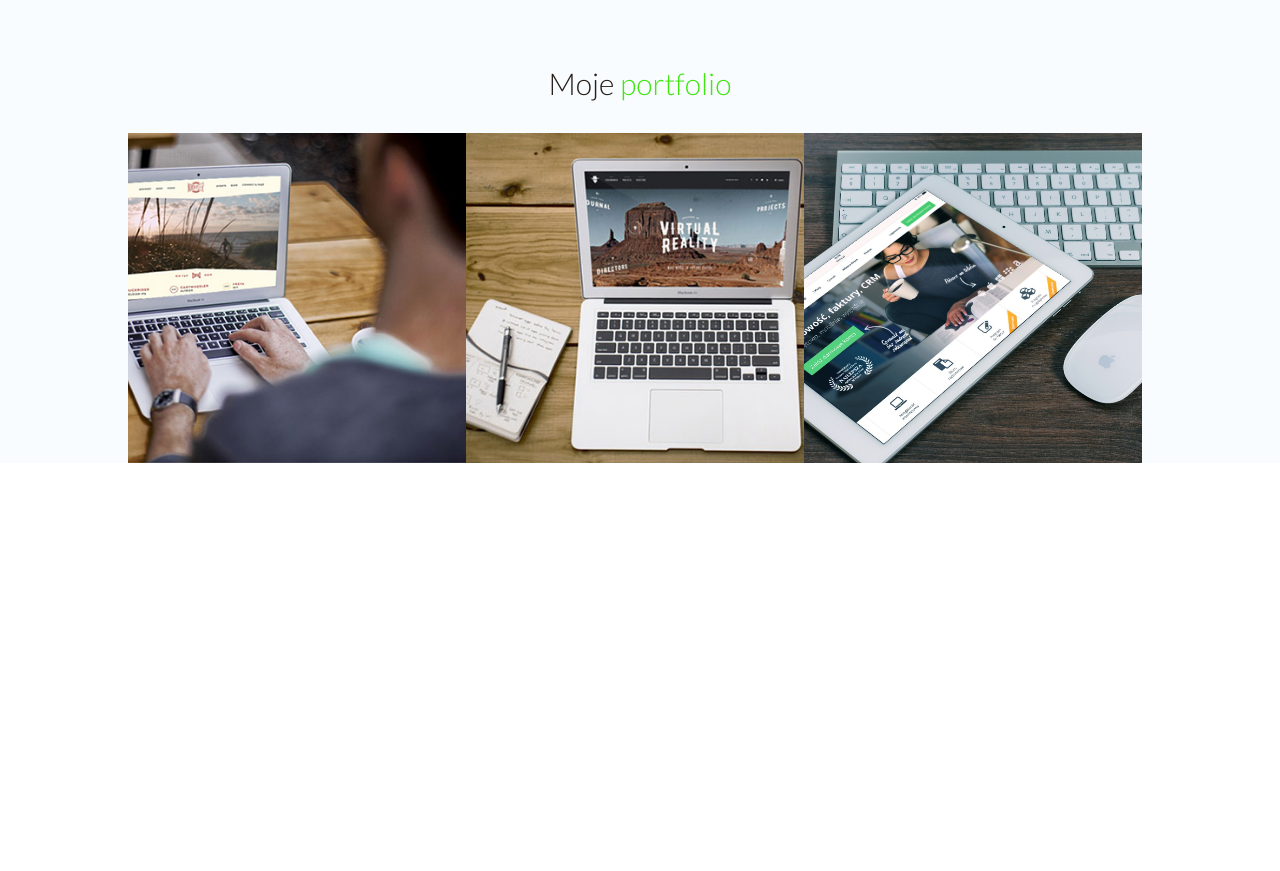
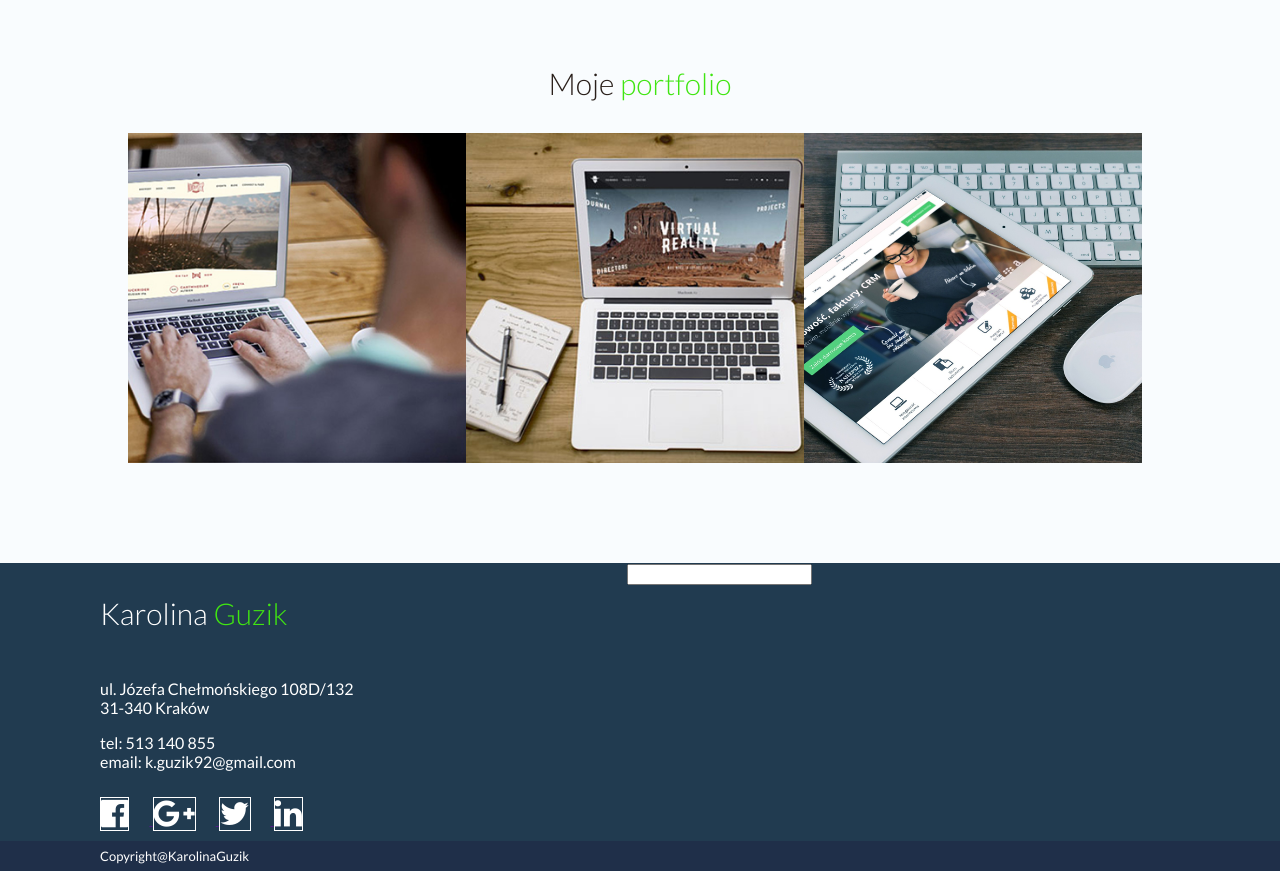
Before and after one commit to kagggie/portfolio, a plain HTML site: page index.html in a window 1280 px wide. Shown: the part 1831-2702 px from the top of the page. Before the commit the page ends 2304 px from the top, so only its background shows below. Drawn offline with Linux system fonts and the light colour scheme.

Commit message:
prawie koniec

```diff
--- a/css/style.css
+++ b/css/style.css
@@ -96,7 +96,7 @@ body {
     width: 49%;
     text-align: center;
     display: inline-block;
-    margin: auto;
+    margin: 0;
     float: left;
     padding-bottom: 80px;
 }
@@ -110,7 +110,7 @@ body {
 #about p {
     display: inline-block;
     width: 49%;
-    margin: auto;
+    margin: 0;
 }
 
 #clear {
@@ -149,6 +149,7 @@ body {
 #portfolio {
     text-align: center;
     background-color: #f9fcfe;
+    padding-bottom: 100px;
 }
 
 #portfolio h2 {
@@ -174,7 +175,6 @@ body {
     background-repeat: no-repeat;
     background-size: cover;
     float: left;
-    position: relative;
 }
 
 #portfolio-img2 {
@@ -186,7 +186,6 @@ body {
     background-repeat: no-repeat;
     background-size: cover;
     float: left;
-    position: relative;
 }
 
 #portfolio-img3 {
@@ -198,26 +197,87 @@ body {
     background-repeat: no-repeat;
     background-size: cover;
     float: left;
-    position: relative;
 }
 
 .mask {
-    position: absolute;
-    border: 1px solid white;
     background-color: rgba(0, 0, 0, 0.6);
     color: white;
     height: 100%;
     opacity: 0;
     transition: all 0.4s;
-    padding: 20px;
-    font-size: 17px;
+    font-size: 15px;
+    padding: 10px;
 }
 
 .mask:hover {
     opacity: 1;
 }
 
+.border-portfolio {
+    border: 1px solid white;
+    height: 100%;
+}
+
+.content-portfolio {
+    height: 100%;
+}
 
 #clear2 {
     clear: both;
 }
+
+#kontakt {
+    background-color: #213b50;
+}
+
+#contact-me {
+    width: 49%;
+    display: inline-block;
+    color: white;
+    padding-left: 100px;
+    height: 100%;
+    float: left;
+}
+
+#contact-me h2 {
+    font-family: 'Lato', sans-serif;
+    font-weight: 300;
+    font-size: 30px;
+    margin: 0;
+    line-height: 100px;
+}
+
+#contact-me a {
+    width: 50px;
+}
+
+#contact-me a i {
+    margin: 10px 20px 10px 0;
+    background-color: #213b50;
+    border: 1px solid white;
+    color: white;
+    height: 100%;
+}
+
+#form {
+    width: 49%;
+    display: inline-block;
+    height: 100%;
+    float: left;
+}
+
+#clear3 {
+    clear: both;
+}
+
+#footer p {
+    color: white;
+    padding-left: 100px;
+    margin: 0;
+    line-height: 30px;
+    background-color: #1f2f49;
+    font-size: 13px;
+}
+
+
+/*nie ustawiamy wysokosci na sekcjach  , ale ustawiamy padding*/
--- a/index.html
+++ b/index.html
@@ -63,31 +63,77 @@
        <div id="container-img">
            <div id="portfolio-img1">
                 <div class="mask">
+                  <div class="border-portfolio">
+                      <div class="content-portfolio">
                           <h3>Lorem ipsum</h3>
                           <p>Lorem ipsum dolor sit amet, consectetur adipisicing elit. Sint ex asperiores dolorum perferendis esse eos distinctio quos vitae impedit ducimus voluptas, vero culpa necessitatibus laborum voluptatum in, placeat aliquid eius.</p>
                           <h4>Wykorzystane technologie</h4>
                           <p>HTML5, CSS3, RWD, Bootstrap, JavaScript, JQuery</p>
+                          <i class="fa fa-code" aria-hidden="true"></i>
+                      </div>
+                  </div>
                 </div>
            </div>
            <div id="portfolio-img2">
                 <div class="mask">
+                  <div class="border-portfolio">
+                      <div class="content-portfolio">
                           <h3>Lorem ipsum</h3>
                           <p>Lorem ipsum dolor sit amet, consectetur adipisicing elit. Sint ex asperiores dolorum perferendis esse eos distinctio quos vitae impedit ducimus voluptas, vero culpa necessitatibus laborum voluptatum in, placeat aliquid eius.</p>
                           <h4>Wykorzystane technologie</h4>
                           <p>HTML5, CSS3, RWD, Bootstrap, JavaScript, JQuery</p>
+                          <i class="fa fa-code" aria-hidden="true"></i>
+                        </div>
+                  </div>
                 </div>
            </div>
            <div id="portfolio-img3">
                <div class="mask">
+                  <div class="border-portfolio">
+                      <div class="content-portfolio">
                           <h3>Lorem ipsum</h3>
                           <p>Lorem ipsum dolor sit amet, consectetur adipisicing elit. Sint ex asperiores dolorum perferendis esse eos distinctio quos vitae impedit ducimus voluptas, vero culpa necessitatibus laborum voluptatum in, placeat aliquid eius.</p>
                           <h4>Wykorzystane technologie</h4>
                           <p>HTML5, CSS3, RWD, Bootstrap, JavaScript, JQuery</p>
+                          <i class="fa fa-code" aria-hidden="true"></i>
+                      </div>
+                  </div>
                 </div>
            </div>
        </div>
        <div id="clear2"></div>
     </section>
 
+    <section id="kontakt">
+        <div id="contact-me">
+            <h2>Karolina <span class="green">Guzik</span></h2>
+            <p>ul. Józefa Chełmońskiego 108D/132 <br> 31-340 Kraków</p>
+            <p>tel: 513 140 855 <br> email: k.guzik92@gmail.com</p>
+            <a href="">
+                <i class="fa fa-facebook-official fa-2x" aria-hidden="true"></i>
+            </a>
+            <a href="">
+                <i class="fa fa-google-plus fa-2x" aria-hidden="true"></i>
+            </a>
+            <a href="">
+                <i class="fa fa-twitter fa-2x" aria-hidden="true"></i>
+            </a>
+            <a href="">
+                <i class="fa fa-linkedin fa-2x" aria-hidden="true"></i>
+            </a>
+        </div>
+        <div id="form">
+            <form action="">
+            <input type="text">
+        </form>
+        </div>
+       <div id="clear2"></div>
+
+    </section>
+
+    <footer id="footer">
+        <p>Copyright@KarolinaGuzik</p>
+    </footer>
+
 </body>
 </html>
```
Lines whose indentation alone changed are shown as unchanged.
